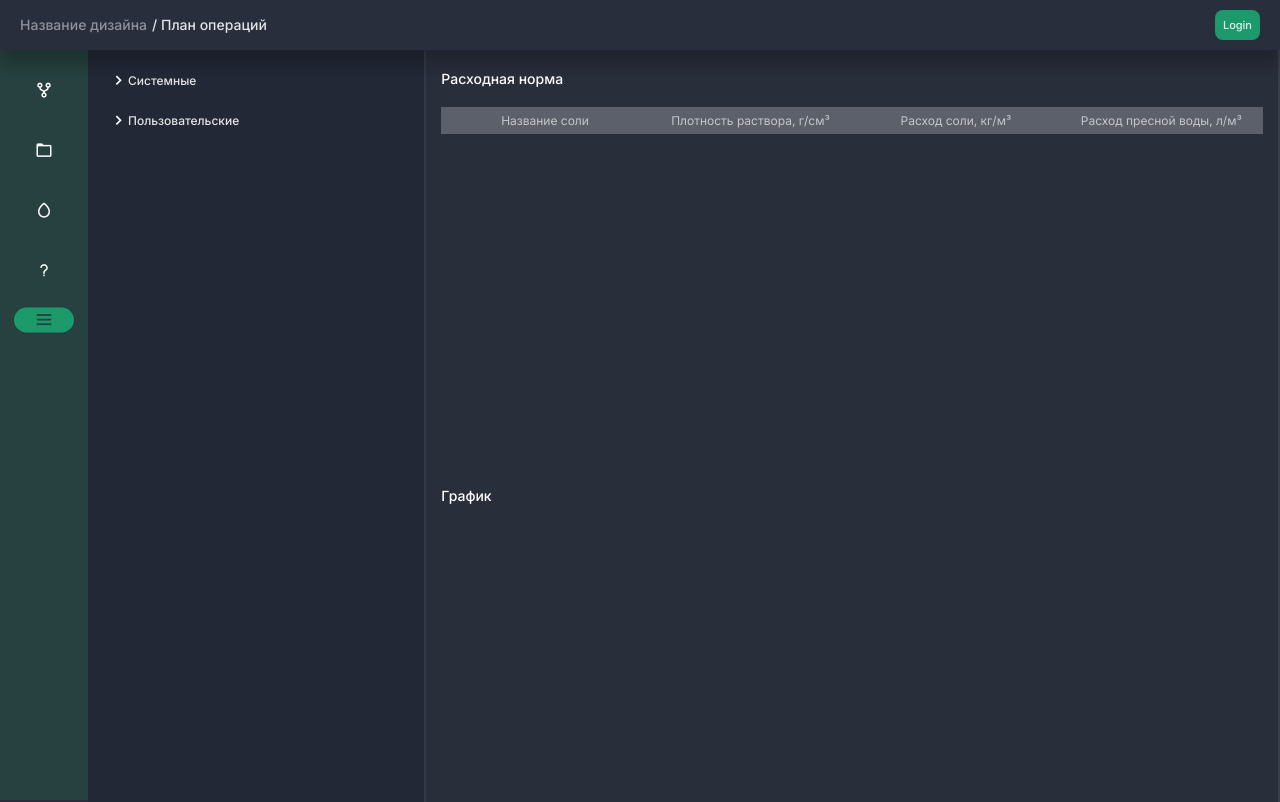
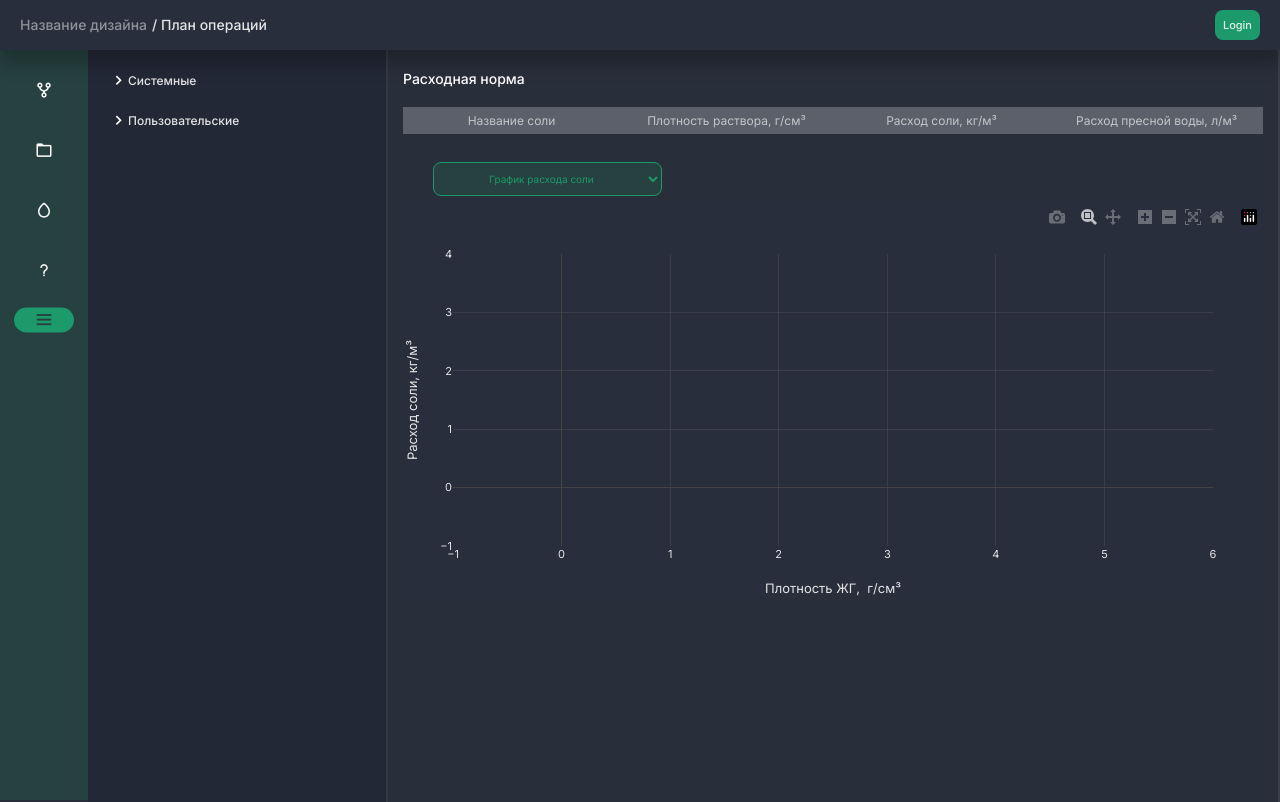
Before and after one commit to legkovoyg/Wellkiller, a Django app: page /calculator/reagent_base/ in a window 1280 px wide. Run offline with Django 4.2, Linux system fonts and the light colour scheme; data that the repository does not hold is empty; some libraries are stand-ins or nearby versions.

Commit message:
График

```diff
--- a/rocksilencing/calculator/static/css/reagent_base/reagent_page.css
+++ b/rocksilencing/calculator/static/css/reagent_base/reagent_page.css
@@ -26,7 +26,8 @@ section{
 /* section 1 search*/
 
 .content__search{
-    width: 40%;
+    min-width: 300px;
+    max-width: 300px;
     background-color: #222836;
     margin-top: 50px;
     overflow: hidden;
@@ -76,7 +77,7 @@ section{
 .content-info{
     /* border-left: solid rgba(255, 255, 255, 0.08) 2px; */
     border-right: solid rgba(255, 255, 255, 0.08) 2px;
-    width: 100%;
+    max-width: 1050px;
     margin-top: 50px;
     padding: 20px 15px 15px 15px;
 }
@@ -87,6 +88,35 @@ section{
 .salt-base-graph{
     padding-top:20px;
 }
+.select_container{
+    display: flex;
+    justify-content: flex-start ;
+}
+/* #graphPlotly{
+    padding: 0 0 30px 30px;
+} */
+.graph_select{
+    padding: 9px 0;
+    margin:8px 0 8px 30px ;
+    border: 1px solid #1D9A6C;
+    border-radius: 8px;
+    background-color: #26413F;
+    color: #1D9A6C;
+    text-align: center;
+    line-height: 16px;
+    width: 229px;
+    font-size: 10px;
+    display: flex;
+    justify-content: center;
+}
+.graph_select:active, .graph_select:focus{
+    outline:none
+  }
+  .graph_select option{
+    background-color: #363A47 ;
+    color: rgba(255, 255, 255, 0.64);
+    border-radius: 8px;
+  }
 /* section 3 features*/
 
 .content__features {
@@ -94,7 +124,8 @@ section{
     font-weight: 400;
     margin-top: 50px;
     padding: 20px 15px 15px 15px;
-    width: 50%;
+    max-width: 437px;
+    min-width: 0px;
 }
 
 
@@ -144,12 +175,18 @@ td p{
 tr td p {
     color: #fff;
 }
+.salt_table td{
+    white-space: normal;
+}
+.left-td{
+    width:40%;
 
+}
 
 /* tabs изменено*/
 .table-main{
     overflow-y: auto;
-    height: 45vh;
+    max-height: 45vh;
     scrollbar-width: none;
     -ms-overflow-style: none;
 }
@@ -209,11 +246,16 @@ tr td p {
 .btn:hover{
     background: #FFFFFF14;
     border-radius: 3px;
+
+}
+.btn.active{
+    background: #FFFFFF14;
+    border-radius: 3px;
 }
 
-.hidden {
+/* .hidden {
     display: none;
-}
+} */
 
 .bx-chevron-down{
     color: #1D9A6C;
--- a/rocksilencing/calculator/static/js/base/script.js
+++ b/rocksilencing/calculator/static/js/base/script.js
@@ -1,6 +1,6 @@
 document.addEventListener("DOMContentLoaded",function (){
 const body = document.querySelector("body")
-console.log(body)
+// console.log(body)
 sidebar = body.querySelector(".sidebar")
         toggle = body.querySelector(".toggle")
         searchBtn = body.querySelector(".search-box")
--- a/rocksilencing/calculator/static/js/main/main_page_anim.js
+++ b/rocksilencing/calculator/static/js/main/main_page_anim.js
@@ -1,6 +1,6 @@
 function direct_animation (data) {
         // top исправить
-        console.log(data)
+        // console.log(data)
         const margin = ({ top: 0, right: 30, bottom: 30, left: 40 })
 
         data.sort(function (a, b) {
--- a/rocksilencing/calculator/static/js/reagent/reagent_page.js
+++ b/rocksilencing/calculator/static/js/reagent/reagent_page.js
@@ -1,69 +1,147 @@
 document.querySelectorAll('.tabs-wrapper').forEach(e => {
-	let tabs = e.querySelectorAll('.tab')
-	let innerTabs = e.querySelectorAll('.inner-tabs')
-	let innerTab = e.querySelectorAll('.inner-tabs span')
-	let btn = e.querySelectorAll('.tabs-items')
-	let bxSalt = e.querySelectorAll('.inner-tab-salt i')
-	let icons = e.querySelectorAll('.tabs i')
-	let buttons = e.querySelectorAll('.btn')
+	let tabs = e.querySelectorAll('.tab');
+	let innerTabs = e.querySelectorAll('.inner-tabs');
+	let innerTab = e.querySelectorAll('.inner-tabs span');
+	let btn = e.querySelectorAll('.tabs-items');
+	let bxSalt = e.querySelectorAll('.inner-tab-salt i');
+	let icons = e.querySelectorAll('.tabs i');
+	let buttons = e.querySelectorAll('.btn');
+	let traces = {}; // Хранит состояния графиков
+
 	for (let i = 0; i < tabs.length; i++) {
 		tabs[i].onclick = () => {
 			if (tabs[i].classList.contains('on')) {
-				tabs[i].classList.remove('on')
-				innerTabs[i].classList.remove('on')
-				icons[i].classList.remove('bx-chevron-down')
-				icons[i].classList.add('bx-chevron-right')
+				tabs[i].classList.remove('on');
+				innerTabs[i].classList.remove('on');
+				icons[i].classList.remove('bx-chevron-down');
+				icons[i].classList.add('bx-chevron-right');
 			} else {
-				tabs[i].classList.add('on')
-				innerTabs[i].classList.add('on')
-				icons[i].classList.remove('bx-chevron-right')
-				icons[i].classList.add('bx-chevron-down')
+				tabs[i].classList.add('on');
+				innerTabs[i].classList.add('on');
+				icons[i].classList.remove('bx-chevron-right');
+				icons[i].classList.add('bx-chevron-down');
 			}
-		}
+		};
 	}
 
-	for (let i = 0; i < innerTab.length; i++) {
+	for (let i = 0; i < btn.length; i++) {
 		innerTab[i].onclick = () => {
 			if (innerTab[i].classList.contains('on')) {
-				innerTab[i].classList.remove('on')
-				btn[i].classList.remove('on')
-				bxSalt[i].classList.remove('bx-chevron-down')
-				bxSalt[i].classList.add('bx-chevron-right')
+				innerTab[i].classList.remove('on');
+				btn[i].classList.remove('on');
+				bxSalt[i].classList.remove('bx-chevron-down');
+				bxSalt[i].classList.add('bx-chevron-right');
 			} else {
-				innerTab[i].classList.add('on')
-				btn[i].classList.add('on')
-				bxSalt[i].classList.remove('bx-chevron-right')
-				bxSalt[i].classList.add('bx-chevron-down')
+				innerTab[i].classList.add('on');
+				btn[i].classList.add('on');
+				bxSalt[i].classList.remove('bx-chevron-right');
+				bxSalt[i].classList.add('bx-chevron-down');
 			}
-		}
+		};
 	}
+
 	buttons.forEach(btn => {
 		btn.addEventListener('click', () => {
-			let target = btn.getAttribute('data-target')
-			let tables = document.querySelectorAll('.content__features table')
+			btn.classList.toggle('active')
+			let target = btn.getAttribute('data-target');
+			console.log(target)
+			let tables = document.querySelectorAll('.content__features table');
 			let salts = document.querySelectorAll(
 				'.content__table table tr:not(:first-child)'
-			)
-			let header = document.querySelector('.content__features')
-			console.log(header)
-			console.log(header)
+			);
+			let header = document.querySelector('.content__features');
+
 			tables.forEach(table => {
 				if (table.id === target) {
-					table.style.display = 'table'
+					table.style.display = 'table';
 				} else {
-					table.style.display = 'none'
+					table.style.display = 'none';
 				}
-			})
+			});
 			salts.forEach(salt => {
 				if (salt.id === target) {
-					salt.style.display = 'table-row'
+					salt.style.display = 'table-row';
 				} else {
-					salt.style.display = 'none'
+					salt.style.display = 'none';
 				}
-			})
+			});
 			if (header.style.display == 'none') {
-				header.style.display = 'block'
+				header.style.display = 'block';
 			}
-		})
-	})
-})
+
+
+
+			let saltName = btn.textContent.trim();
+			// Получаем название соли
+			if (!traces[saltName]) {
+
+				const salt = saltsData.find(s => s.name === saltName);
+				let filteredSolutionsData = solutionsData.filter(sol => sol.salt_id === salt.id);
+				if (filteredSolutionsData.length) {
+					let xData = filteredSolutionsData.map(sol => sol.density);
+					let yData = filteredSolutionsData.map(sol => sol.salt_consumption);
+
+					let trace = {
+						x: xData,
+						y: yData,
+						mode: 'lines',
+						name: saltName,
+					}
+					traces[saltName] = trace;
+
+					// Добавляем новый график
+					Plotly.addTraces('plotly-chart', trace);
+				}
+			} else {
+				// Убираем график
+				Plotly.deleteTraces('plotly-chart', Object.keys(traces).indexOf(saltName));
+
+				// Удаляем из переменной отслеживания traces
+				delete traces[saltName];
+			}
+
+		});
+	});
+});
+
+Plotly.newPlot('plotly-chart', [], {
+	paper_bgcolor: 'rgba(41, 46, 60, 1)',
+	plot_bgcolor: 'rgba(41, 46, 60, 1)',
+	font: {
+		family: 'Inter, sans-serif',
+		size: 11,
+		color: 'rgba(255, 255, 255, 0.87)'
+	},
+
+	xaxis: {
+		title: 'Плотность ЖГ,  г/см³',
+		gridcolor: 'rgba(255, 255, 255, 0.08)',
+
+
+	},
+	yaxis: {
+		title: 'Расход соли, кг/м³ ',
+		gridcolor: 'rgba(255, 255, 255, 0.08)',
+
+	},
+	autosize: true,
+	legend: {
+        orientation: 'h',
+        yanchor: 'top',
+        y: -0.25,
+        xanchor: 'center',
+        x: 0.5,
+    },
+	height: 392,
+	margin: {
+        t: 50,   // Отступ сверху, уменьшите значение, чтобы убрать пустое пространство
+        b: 50,   // Отступ снизу
+        l: 50,   // Отступ слева
+        r: 50    // Отступ справа
+    },
+
+});
+
+window.onresize = function () {
+	Plotly.Plots.resize('plotly-chart');
+};
--- a/rocksilencing/calculator/templates/calculator/reagent_page.html
+++ b/rocksilencing/calculator/templates/calculator/reagent_page.html
@@ -8,7 +8,15 @@
 <title>База реагентов</title>
 {% endblock %} {% block content %} {% csrf_token %}
 <!-- header and sidebar ended-->
+
+<script type="text/javascript">
+	// Передаем данные в JavaScript
+	const saltsData = JSON.parse('{{ salts_json|escapejs }}');
+	const solutionsData = JSON.parse('{{ solutions_json|escapejs }}');
+</script>
+
 <script src="{%static 'js/reagent/reagent_page.js'%}" defer></script>
+<script src="https://cdn.plot.ly/plotly-latest.min.js"></script>
 <main class="main__content">
 	<section class="content__search">
 		<div class="tabs-wrapper" style="margin-left: 20px">
@@ -30,6 +38,7 @@
 							>{{ salt.name }}</span
 						>
 						{% endfor %}
+
 					</div>
 
 					<span class="inner-tab">
@@ -75,41 +84,51 @@
 					{% endfor %}
 				</table>
 			</div>
+			<section class="salt-base-graph">
+				<div class = "select_container">
+					<select placeholder = "График расхода соли" id ="graph_select" class = "graph_select">
+						<option id = "pressure_graph" value = "pressure_graph">График расхода соли</option>
+						<option id ="salt_choose_graph" value = "salt_choose_graph">График вязкости</option>
+					</select>
+				</div>
+				<div id="plotly-chart" style="width: 100%; height: 100%;">
+
+				</div>
+
+			</section>
 		</section>
-		<section class="salt-base-graph">
-			<p class="header">График</p>
-		</section>
+
 	</section>
 	<section class="content__features" style="display: none">
 		<p class="header">Свойства жидкости</p>
 		{% for salt in bd_names_salts %}
-		<table id="{{ salt.name|slugify }}" class="hidden">
+		<table id="{{ salt.name|slugify }}" class="salt_table">
 			<tr style="background: #292e3c">
-				<td>Название</td>
+				<td class = "left-td">Название</td>
 				<td>
 					<p>{{ salt.name }}</p>
 				</td>
 			</tr>
 			<tr style="background: #363a47">
-				<td>Описание</td>
+				<td class = "left-td">Описание</td>
 				<td>
 					<p>{{ salt.description }}</p>
 				</td>
 			</tr>
 			<tr style="background: #292e3c">
-				<td>Мин. плотность ЖГ, г/см³</td>
+				<td class = "left-td">Мин. плотность ЖГ, г/см³</td>
 				<td>
 					<p>{{ salt.min_density }}</p>
 				</td>
 			</tr>
 			<tr style="background: #363a47">
-				<td>Макс. плотность ЖГ, г/см³</td>
+				<td class = "left-td">Макс. плотность ЖГ, г/см³</td>
 				<td>
 					<p>{{ salt.max_density }}</p>
 				</td>
 			</tr>
 			<tr style="background: #292e3c">
-				<td>Примечание</td>
+				<td class = "left-td">Примечание</td>
 				<td>
 					<p>{{ salt.note }}</p>
 				</td>
--- a/rocksilencing/calculator/views.py
+++ b/rocksilencing/calculator/views.py
@@ -442,6 +442,8 @@ def scale_calculator_page(request):
 
 
 # База реагентов
+
+
 def reagent_base_page(request):
     # Получаем все соли и вычисляем для каждой из них минимальную и максимальную плотность
     bd_names_salts = Salt.objects.all().annotate(
@@ -449,11 +451,21 @@ def reagent_base_page(request):
     )
     bd_all_solutions = Solution.objects.all()
 
+    # Преобразуем данные в формат JSON
+    salts_json = json.dumps(list(bd_names_salts.values()), default=str)
+    solutions_json = json.dumps(list(bd_all_solutions.values()), default=str)
+
     return render(
         request,
         "calculator/reagent_page.html",
-        {"bd_names_salts": bd_names_salts, "bd_all_solutions": bd_all_solutions},
+        {
+            "bd_names_salts": bd_names_salts,
+            "bd_all_solutions": bd_all_solutions,
+            "salts_json": salts_json,
+            "solutions_json": solutions_json,
+        },
     )
+
 
 
 def history_page(request):
```
Also changed, not shown: rocksilencing/calculator/static/css/main/main_page.css (+21 -15 lines), rocksilencing/calculator/static/js/main/main_page.js (+34 -17 lines), rocksilencing/calculator/templates/calculator/main_page.html (+5 -5 lines).
